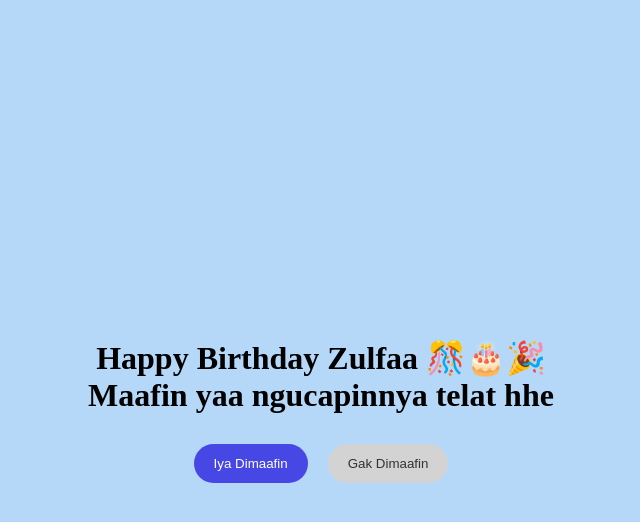
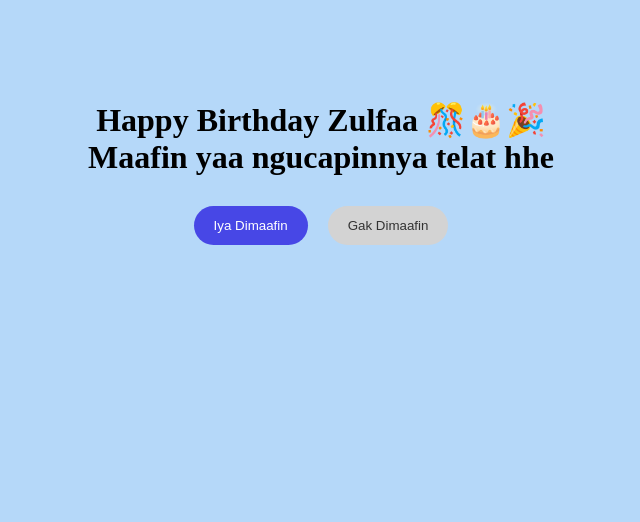
Before and after one commit to Rinka-63/Happy-Birthday, a plain HTML site: page index.html in a window 1280 px wide. Shown: the whole page, without its empty margins (319-959 px from the left). Drawn offline with Linux system fonts and the light colour scheme.

Commit message:
Update index.html

```diff
--- a/index.html
+++ b/index.html
@@ -11,10 +11,11 @@
 html, body {
   margin: 0;
   padding: 0;
-      min-height: 100%;
-      width: 100%;
-      overflow: hidden;
+  min-height: 100vh;
+  overflow-x: hidden;
+  overflow-y: auto;
 }
+
     body {
       background-color: #b5d8f9;
       transition: background 1s ease;
@@ -22,7 +23,7 @@
 .interaction-area {
   position: relative;
   width: 100%;
-      min-height: 100vh;
+  padding: 80px 20px; /* kasih ruang atas-bawah */
   display: flex;
   flex-direction: column;
   justify-content: center;
@@ -30,6 +31,8 @@
   text-align: center;
   z-index: 1;
 }
+
+
     h1 {
       color: #000000;
       margin-bottom: 30px;
```
Lines whose indentation alone changed are shown as unchanged.
